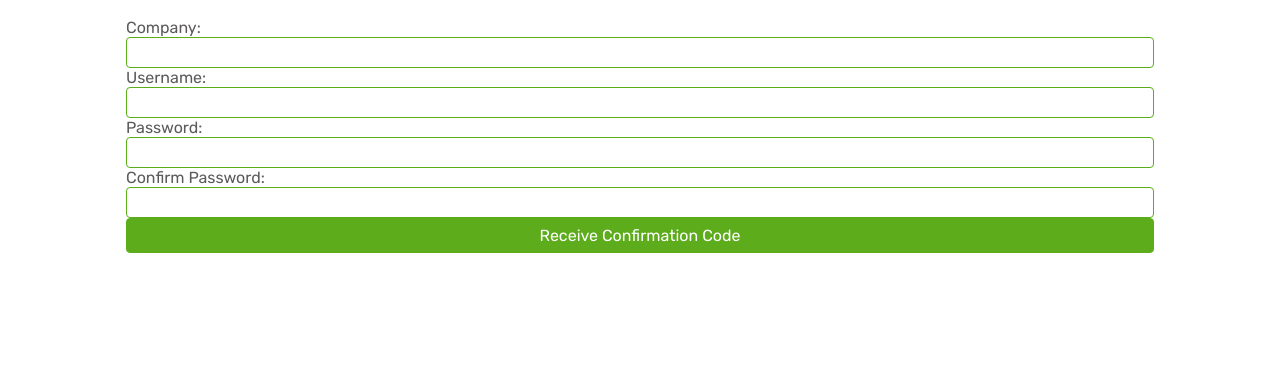
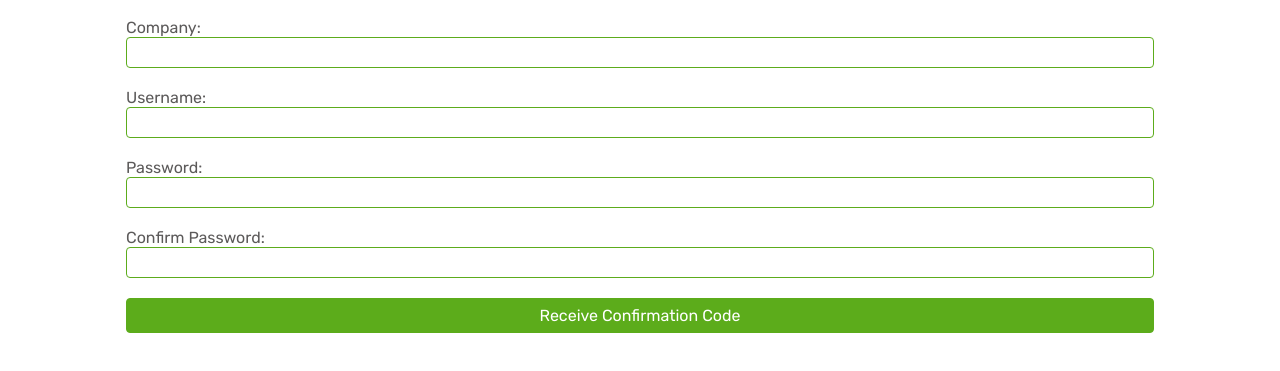
Before and after one commit to Wir2494/vissersapp, a plain HTML site: page register.html in a window 1280 px wide. Shown: the part 255-626 px from the top of the page. Drawn offline with Linux system fonts and the light colour scheme.

Commit message:
Fixed margins for specific Android devices

```diff
--- a/register.html
+++ b/register.html
@@ -21,13 +21,13 @@
         </section>
         <form action="#">
             <p>Company:</p>
-            <input type="text" name="username" id="company">
+            <input class="mb-20" type="text" name="username" id="company">
             <p>Username:</p>
-            <input type="text" name="username" id="username">
+            <input class="mb-20" type="text" name="username" id="username">
             <p>Password:</p>
-            <input type="password" name="password" id="password">
+            <input class="mb-20" type="password" name="password" id="password">
             <p>Confirm Password:</p>
-            <input type="password" name="password" id="password2">
+            <input class="mb-20" type="password" name="password" id="password2">
             <input type="submit" value="Receive Confirmation Code">
         </form>
     </main>
```
Also changed, not shown: confirmation.html (+1 -1 lines).
